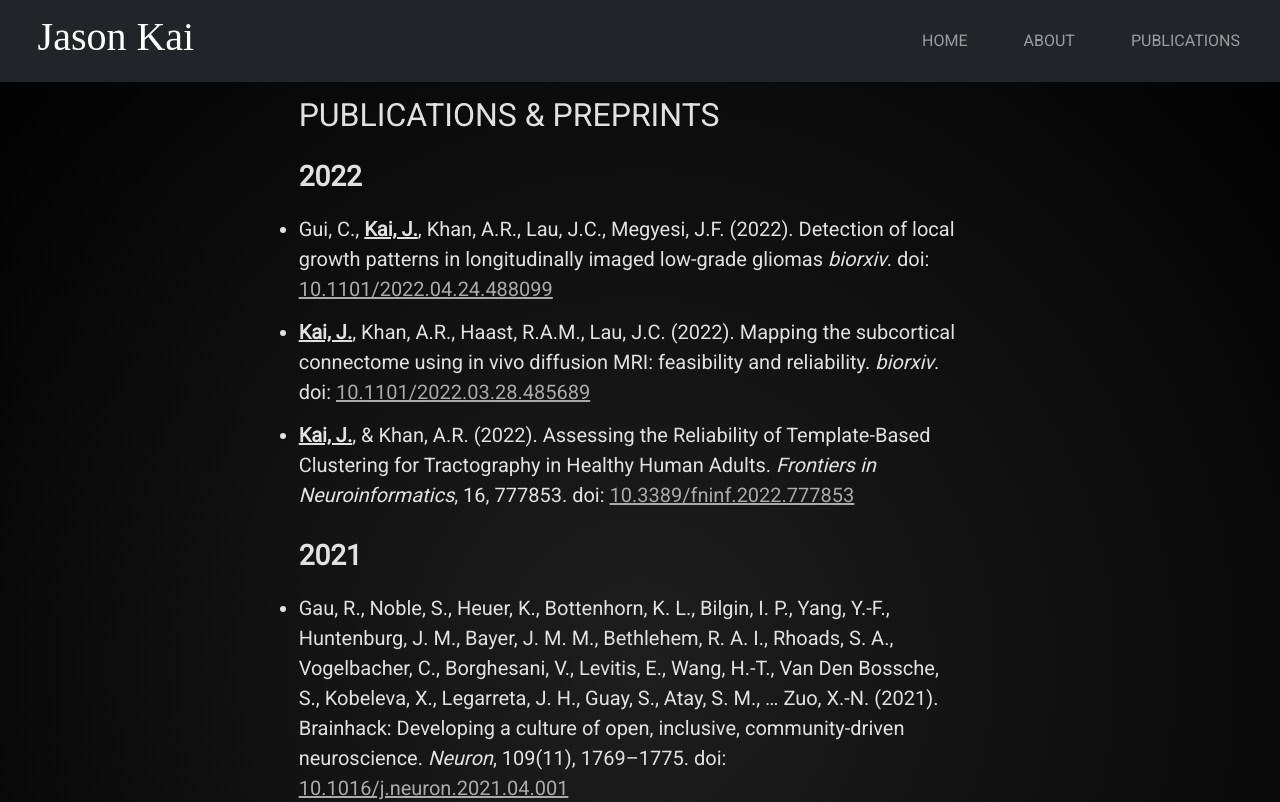
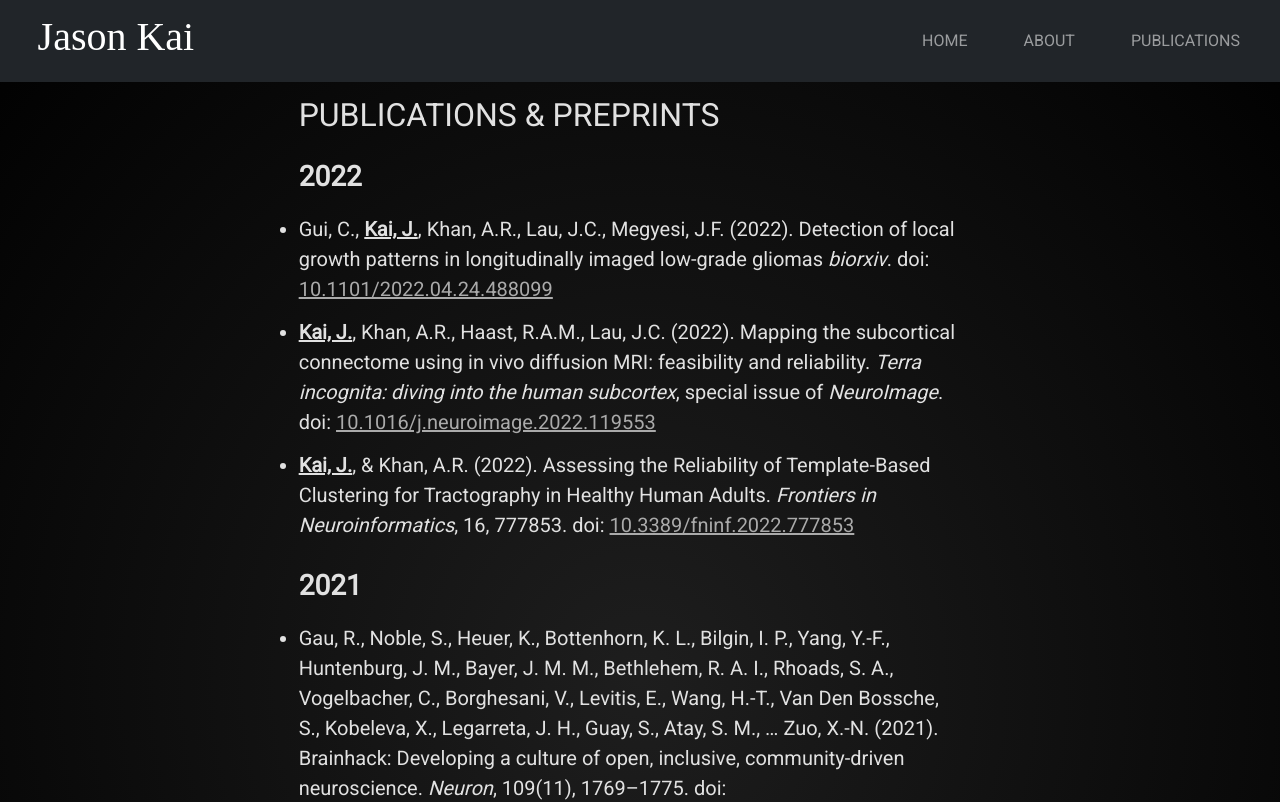
Before and after one commit to kaitj/kaitj.github.io, a Next.js app: page /publications in a window 1280 px wide. Shown: the top 802 px of the page. Built offline with nearby package versions, Linux system fonts and the light colour scheme; a web font is replaced by a local one.

Commit message:
update subcortical connectome publication

```diff
--- a/components/publications.tsx
+++ b/components/publications.tsx
@@ -12,7 +12,7 @@ export const Pubs = () => {
                 <ul>
                     <li className={pubstyles.pubItems}>Gui, C., <strong><u>Kai, J.</u></strong>, Khan, A.R., Lau, J.C., Megyesi, J.F. (2022). Detection of local growth patterns in longitudinally imaged low-grade gliomas <em>biorxiv</em>. doi: <a className={pubstyles.pubLinks} href="https://doi.org/10.1101/2022.04.24.488099" target="_blank" rel="noreferrer">10.1101/2022.04.24.488099</a></li>
 
-                    <li className={pubstyles.pubItems}><strong><u>Kai, J.</u></strong>, Khan, A.R., Haast, R.A.M., Lau, J.C. (2022). Mapping the subcortical connectome using in vivo diffusion MRI: feasibility and reliability. <em>biorxiv</em>. doi: <a className={pubstyles.pubLinks} href="https://doi.org/10.1101/2022.03.28.485689" target="_blank" rel="noreferrer">10.1101/2022.03.28.485689</a></li>
+                    <li className={pubstyles.pubItems}><strong><u>Kai, J.</u></strong>, Khan, A.R., Haast, R.A.M., Lau, J.C. (2022). Mapping the subcortical connectome using in vivo diffusion MRI: feasibility and reliability. <em>Terra incognita: diving into the human subcortex</em>, special issue of <em>NeuroImage</em>. doi: <a className={pubstyles.pubLinks} href="https://doi.org/10.1016/j.neuroimage.2022.119553" target="_blank" rel="noreferrer">10.1016/j.neuroimage.2022.119553</a></li>
 
                     <li className={pubstyles.pubItems}><strong><u>Kai, J.</u></strong>, &amp; Khan, A.R. (2022). Assessing the Reliability of Template-Based Clustering for Tractography in Healthy Human Adults. <em>Frontiers in Neuroinformatics</em>, 16, 777853. doi: <a className={pubstyles.pubLinks} href="https://doi.org/10.3389/fninf.2022.777853" target="_blank" rel="noreferrer">10.3389/fninf.2022.777853</a></li>
                 </ul>
```
